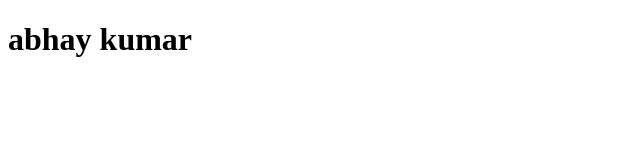
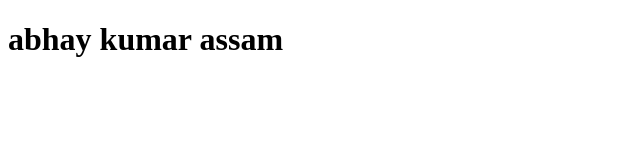
Before and after one commit to ak-0283/rajasthan, a plain HTML site: page index.html in a window 1280 px wide. Shown: the whole page, without its empty margins (0-640 px from the left). Drawn offline with Linux system fonts and the light colour scheme.

Commit message:
done updated

```diff
--- a/index.html
+++ b/index.html
@@ -9,6 +9,6 @@
     <title>Document</title>
 </head>
 <body>
-    <h1>abhay kumar</h1>
+    <h1>abhay kumar assam</h1>
 </body>
 </html>
```
